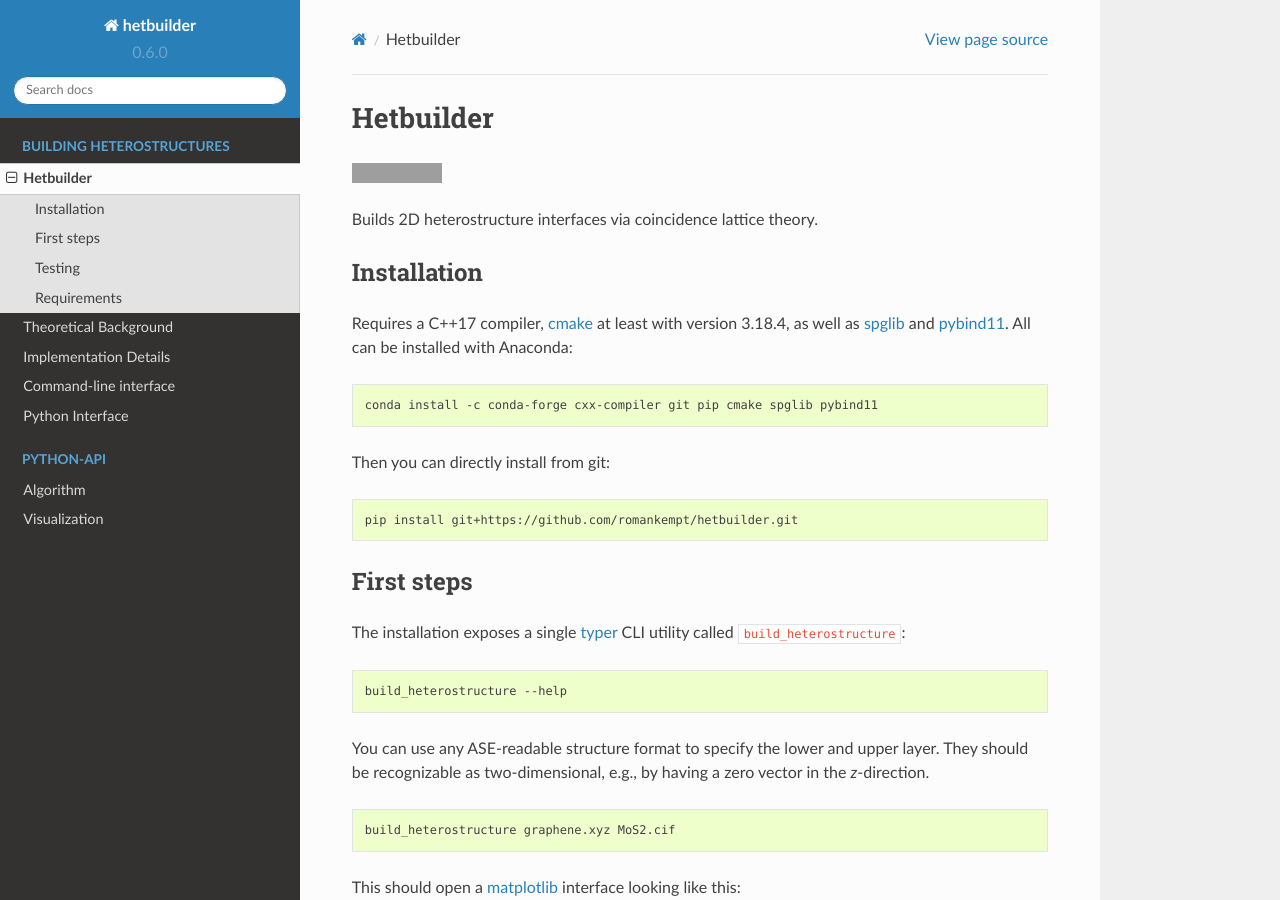
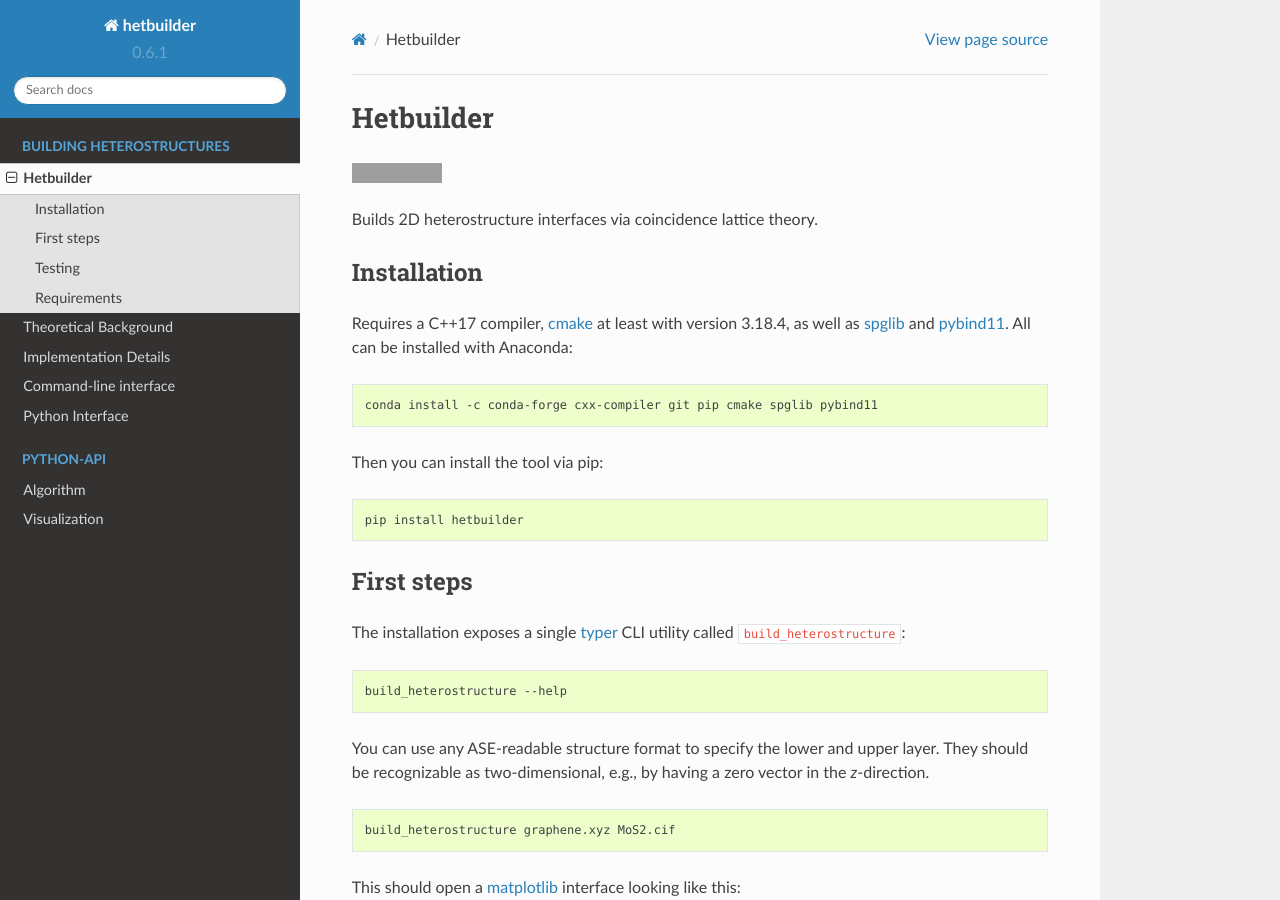
Before and after one commit to romankempt/hetbuilder, a Sphinx documentation site: the page built from docs/intro.md, in a window 1280 px wide and 900 px high. Built offline with Sphinx 7.4.7 and the Read the Docs theme 2.0.0, drawn with Linux system fonts in a browser that asks for light colours; grey boxes are pictures that could not be loaded.

Commit message:
trying to make pypi work

````diff
--- a/docs/conf.py
+++ b/docs/conf.py
@@ -15,6 +15,7 @@
 import sphinx_rtd_theme
 from ase.utils.sphinx import mol_role
 
+sys.path.insert(os.path.abspath('../..'))
 sys.path.insert(0, os.path.abspath("../hetbuilder"))
 sys.path.insert(0, os.path.abspath(".."))
 
--- a/docs/intro.md
+++ b/docs/intro.md
@@ -13,10 +13,10 @@
 conda install -c conda-forge cxx-compiler git pip cmake spglib pybind11
 ```
 
-Then you can directly install from git:
+Then you can install the tool via pip:
 
 ```bash
-pip install git+https://github.com/romankempt/hetbuilder.git
+pip install hetbuilder
 ```
 
 ## First steps
--- a/hetbuilder/__init__.py
+++ b/hetbuilder/__init__.py
@@ -7,7 +7,7 @@
 if sys.version_info[0] == 2:
     raise ImportError("Requires Python3. This is Python2.")
 
-__version__ = "0.6.0"
+__version__ = "0.6.1"
 
 PROJECT_ROOT_DIR = Path(__file__).absolute().parent
 
--- a/setup.py
+++ b/setup.py
@@ -111,5 +111,5 @@
     ],
     ext_modules=[CMakeExtension("hetbuilder_backend")],
     cmdclass={"build_ext": CMakeBuild},
-    zip_safe=True,
+    zip_safe=False,
 )
````
Also changed, not shown: README.md (+6 -1 lines), 1 other file.
